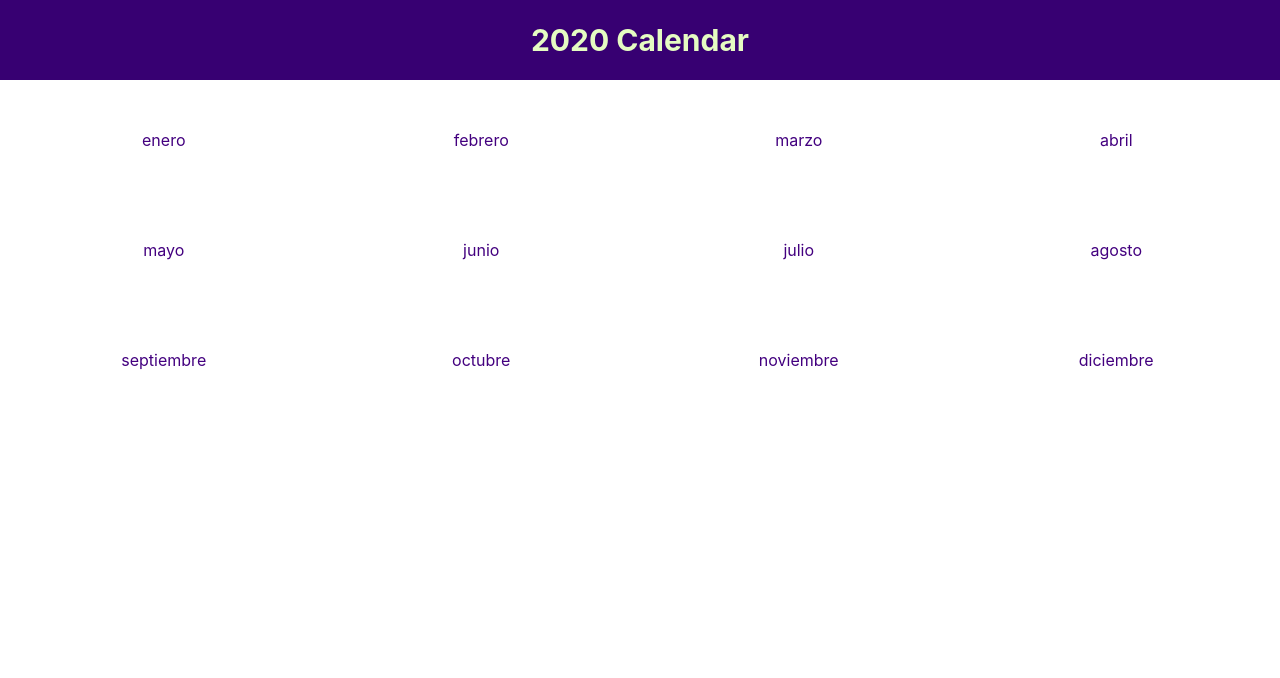
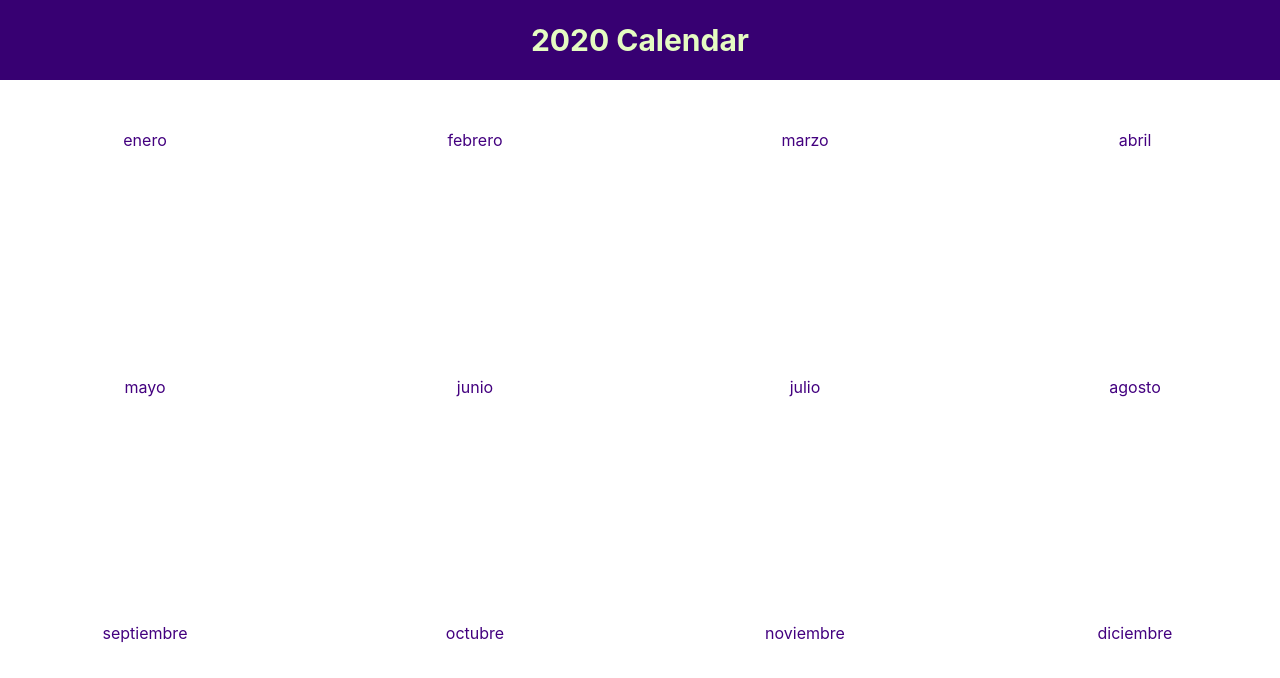
Before and after one commit to jmmzzei/redux-calendar, a React (Create React App) app: page / in a window 1280 px wide. Shown: the top 678 px of the page. Built offline with nearby package versions, Linux system fonts and the light colour scheme.

Commit message:
Add grid-gap to CalendarStyled

```diff
--- a/src/components/CalendarStyled.js
+++ b/src/components/CalendarStyled.js
@@ -1,10 +1,11 @@
 import styled from "styled-components";
 
 export const CalendarStyled = styled.section`
-  background: white;
+  height: calc(100vh - 5rem - 5rem);
   margin: 0;
-  padding: 5px;
+  padding: 0.5rem;
   display: grid;
   grid-template-columns: repeat(${props => props.month ? 6 : 4}, 1fr);
   grid-template-rows: repeat(${props => props.month ? 5 : 3}, 1fr);
+  grid-gap: ${props => props.month ? 1 : 5}rem;
 `;
```
